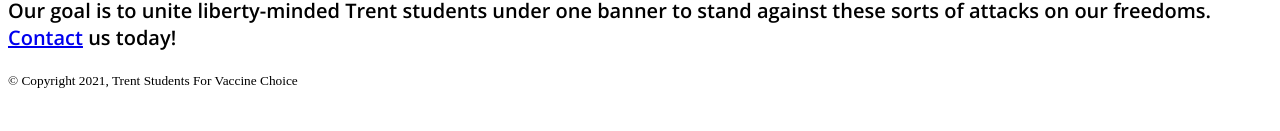
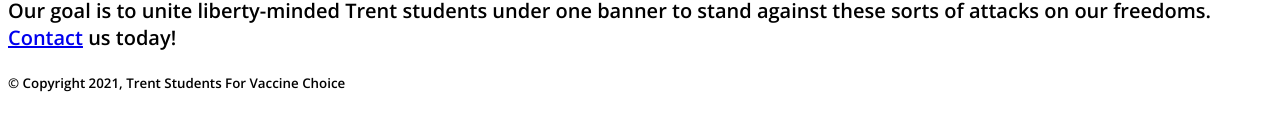
Before and after one commit to trentstudents4vaccinechoice/trentstudents4vaccinechoice.github.io, a plain HTML site: page index.html in a window 1280 px wide. Shown: the part 469-600 px from the top of the page. Drawn offline with nearby package versions, Linux system fonts and the light colour scheme.

Commit message:
Update index.html

```diff
--- a/index.html
+++ b/index.html
@@ -17,6 +17,9 @@
 		font-size: 20px;
 		font-family: 'Open Sans', sans-serif;
 		}
+	footer {
+		font-family: 'Open Sans', sans-serif;
+		}
 
 	</style>
 	<title> Trent Students for Vaccine Choice </title>
```
